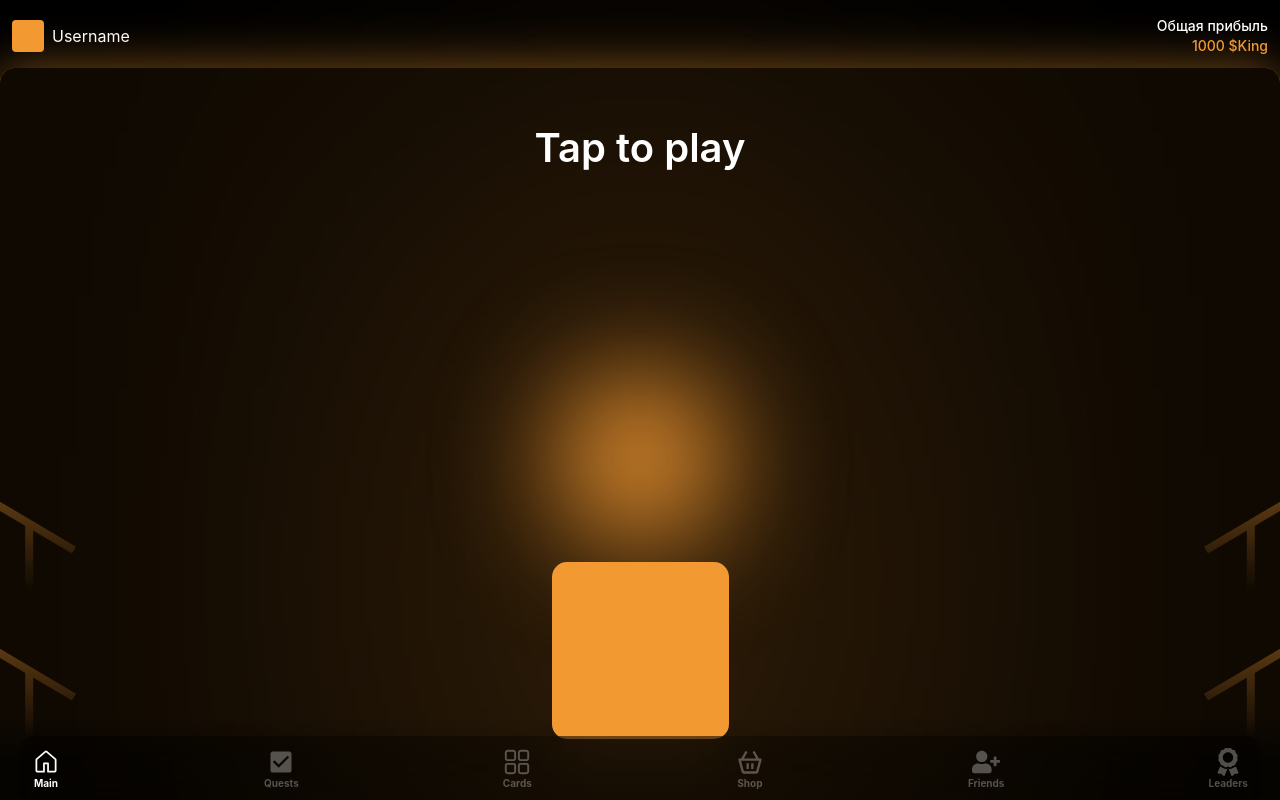
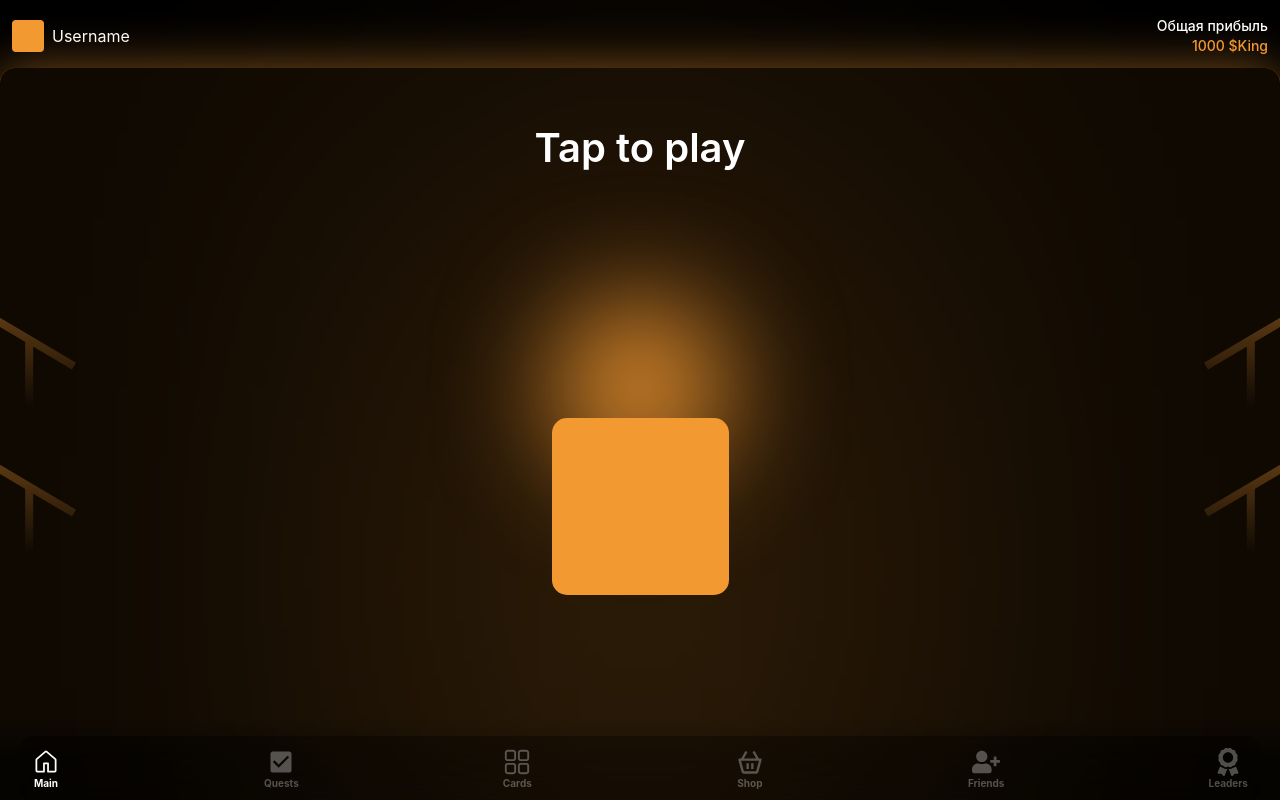
Before and after one commit to vortexory/Telegram_bot_TMA, a React (Create React App) app: page / in a window 1280 px wide. Built offline with nearby package versions, Linux system fonts and the light colour scheme; the HTML template or start-up script is replaced by a standard one; a web font is replaced by a local one.

Commit message:
update homepage

```diff
--- a/src/pages/Home.tsx
+++ b/src/pages/Home.tsx
@@ -38,7 +38,7 @@ export default function Home() {
         {/* Content with text */}
         <div className="relative w-full h-full z-10 bg-cover bg-center">
           <h4 className="text-white text-center pt-[50px] text-[40px] font-semibold">Tap to play</h4>
-          <div className="relative flex justify-center pt-[30%]">
+          <div className="relative flex justify-center pt-[30vh]">
             <div className="absolute left-1/2 top-1/2 -translate-x-1/2 -translate-y-1/2 z-[1] w-[165px] h-[165px] bg-[#F39932] rounded-full blur-[59px]"></div>
             <div className="z-10 w-[177px] h-[177px] rounded-[15px] bg-[#F39932]"></div>
           </div>
@@ -48,7 +48,7 @@ export default function Home() {
             className="absolute top-0 w-full h-full"
             style={{ backgroundImage: `url(${FootPrint})`, backgroundSize: "cover", backgroundPosition: "center" }}
           >
-            <div className="relative w-full h-full pt-[30%]">
+            <div className="relative w-full h-full pt-[25vh]">
               {/* Left Icons */}
               <div className="absolute left-0 flex flex-col space-y-2">
                 <Image src={VectorLeftIcon} alt="left_1" />
```
Also changed, not shown: 1 other file (tests, documents, lock files or other folders).
